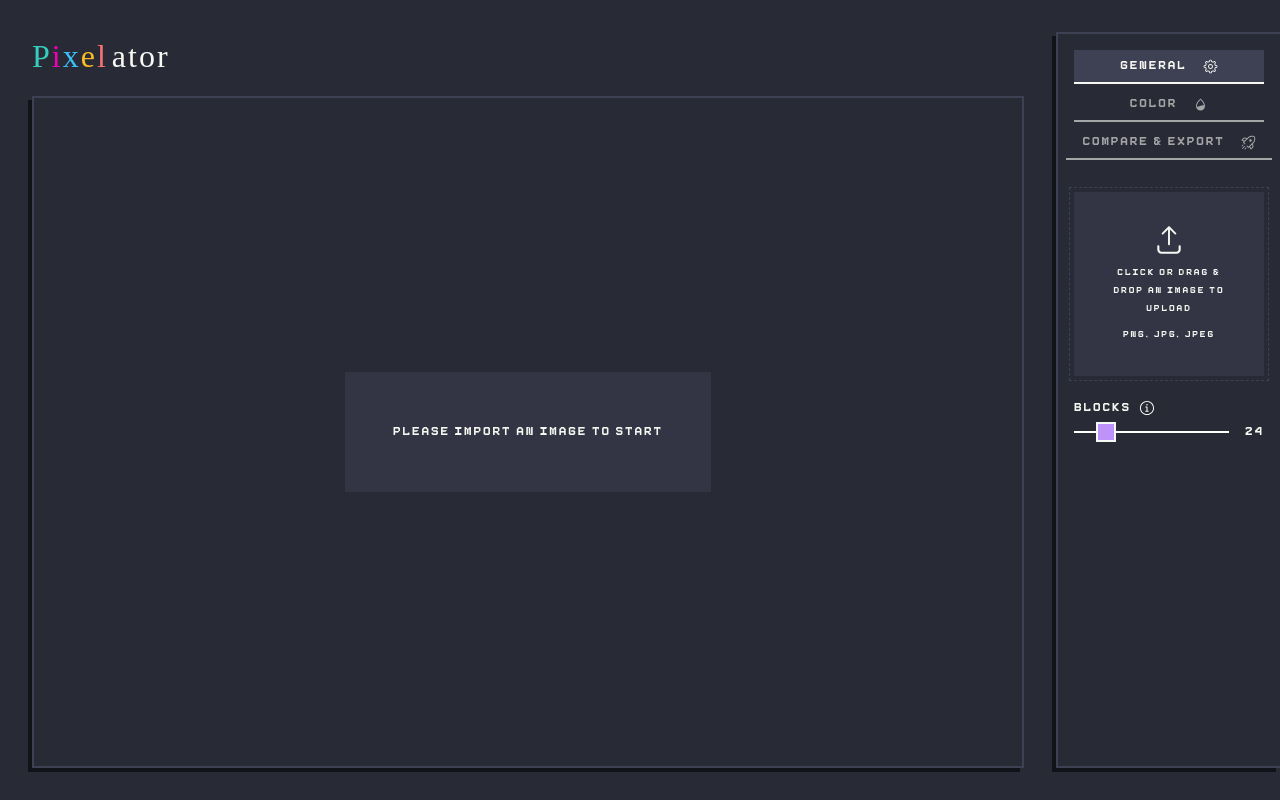
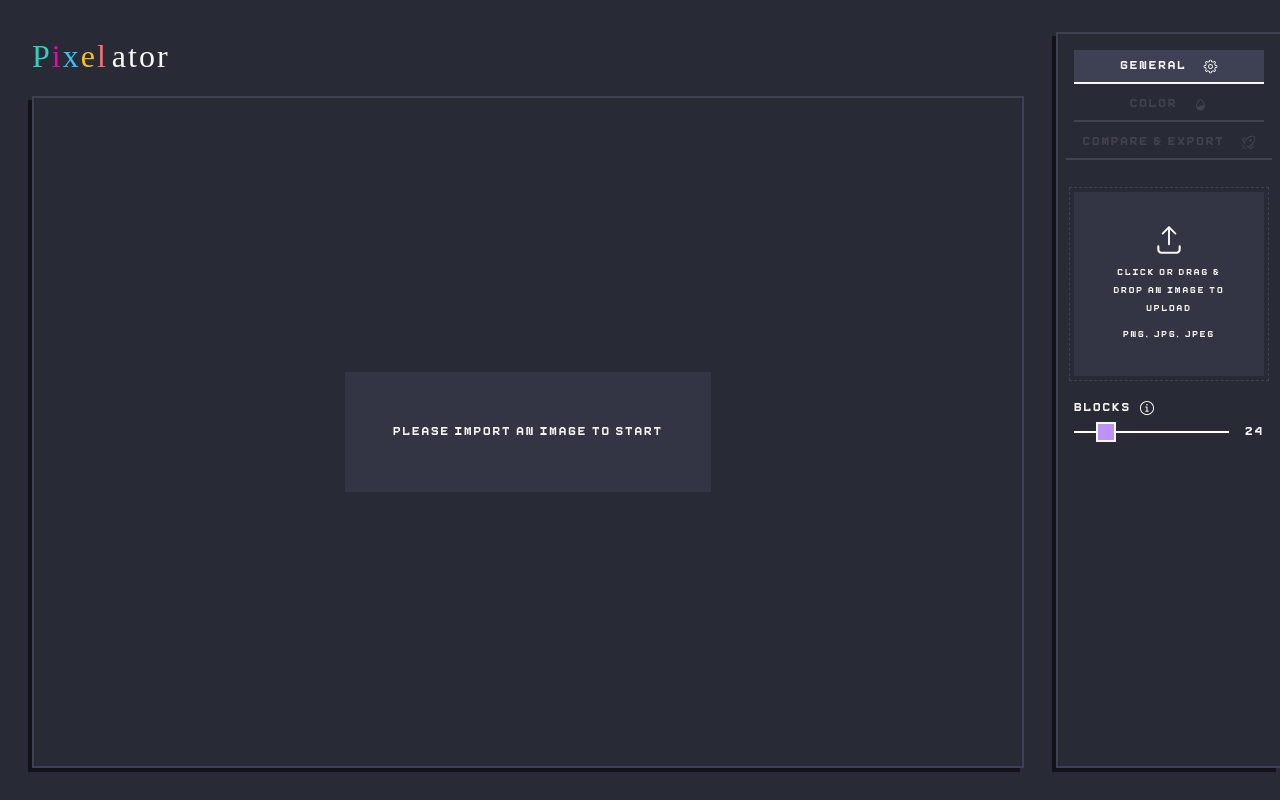
Before and after one commit to Simonoob/imagePixelator, a Next.js app: page / in a window 1280 px wide. Built offline with nearby package versions, Linux system fonts and the light colour scheme; a web font is replaced by a local one.

Commit message:
feat: make tabs disabled

```diff
--- a/src/components/ControllersTab/ControllersTabs.module.scss
+++ b/src/components/ControllersTab/ControllersTabs.module.scss
@@ -34,4 +34,8 @@
 		border-color: theme.text-color(primary);
 		background-color: theme.background-color(accent);
 	}
+	&.-disabled {
+		pointer-events: none;
+		opacity: 0.2;
+	}
 }
--- a/src/components/ControllersTab/ControllersTabs.tsx
+++ b/src/components/ControllersTab/ControllersTabs.tsx
@@ -28,11 +28,13 @@
 			title: 'Color',
 			icon: <BlendingModeIcon />,
 			content: <div>Color</div>,
+			disabled: true,
 		},
 		{
 			title: 'Compare & Export',
 			icon: <RocketIcon />,
 			content: <ExportController />,
+			disabled: true,
 		},
 	]
 
@@ -42,8 +44,10 @@
 				{tabs.map(tab => (
 					<button
 						className={`${styles.tab} ${
-							activeTab === tab.title && styles['-active']
-						}`}
+							activeTab === tab.title
+								? styles['-active']
+								: undefined
+						} ${tab.disabled ? styles['-disabled'] : undefined}`}
 						key={tab.title}
 						onClick={() => setActiveTab(tab.title)}
 					>
```
